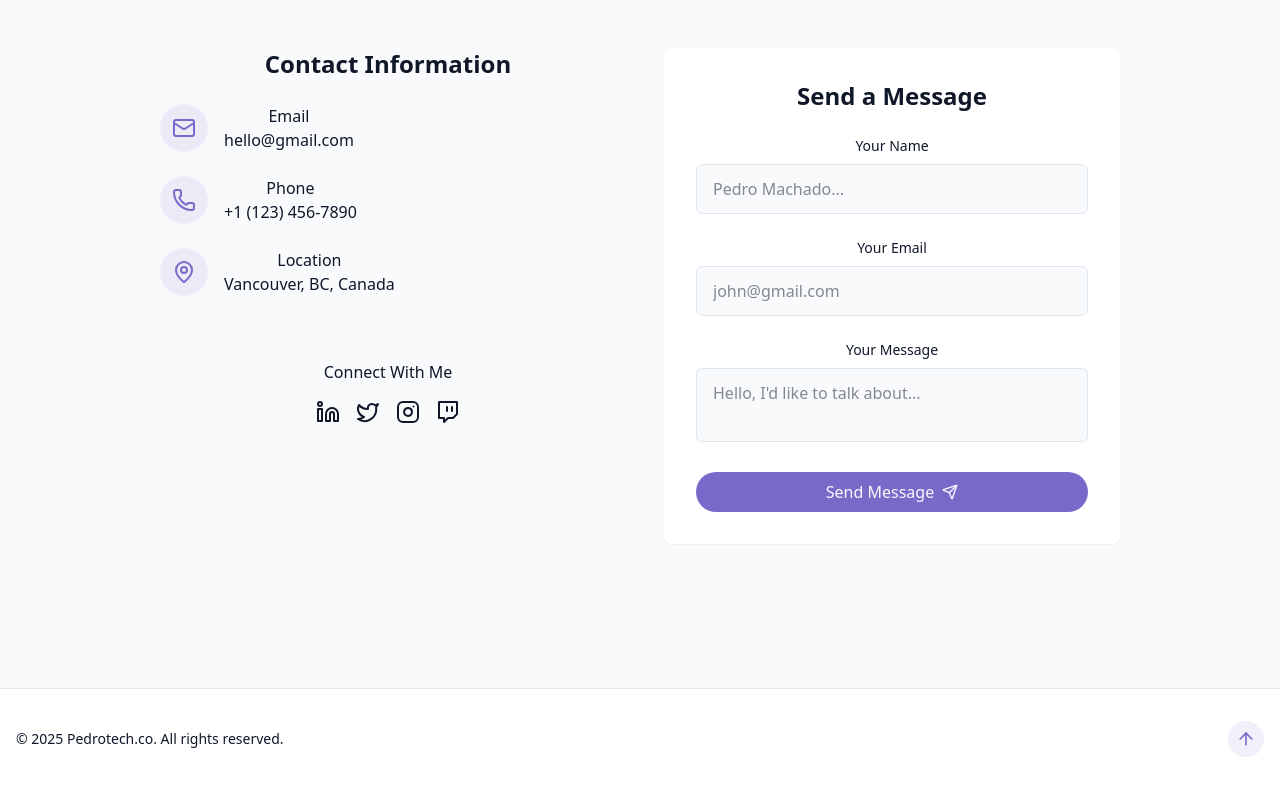
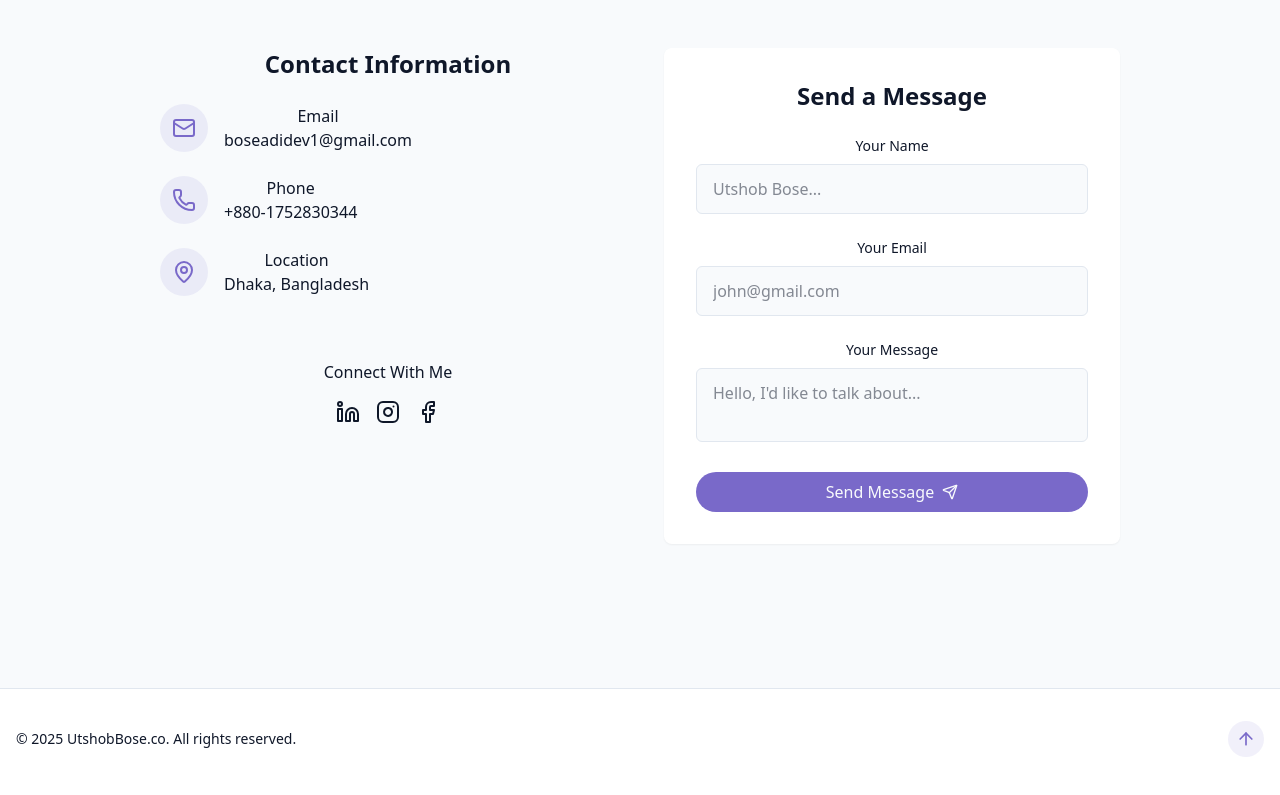
Before and after one commit to utshobbose/BosePortfolio, a React (Vite) app in the folder myPortfolio/: page / in a window 1280 px wide. Shown: the part 3680-4475 px from the top of the page. Built offline with nearby package versions, Linux system fonts and the light colour scheme.

Commit message:
Updated Contacts and Footer

```diff
--- a/myPortfolio/src/components/ContactSection.jsx
+++ b/myPortfolio/src/components/ContactSection.jsx
@@ -5,8 +5,7 @@ import {
   MapPin,
   Phone,
   Send,
-  Twitch,
-  Twitter,
+  Facebook
 } from "lucide-react";
 import { cn } from "@/lib/utils";
 import { useToast } from "@/hooks/use-toast";
@@ -59,7 +58,7 @@ export const ContactSection = () => {
                     href="mailto:hello@gmail.com"
                     className="text-muted-foreground hover:text-primary transition-colors"
                   >
-                    hello@gmail.com
+                    boseadidev1@gmail.com
                   </a>
                 </div>
               </div>
@@ -73,7 +72,7 @@ export const ContactSection = () => {
                     href="tel:+11234567890"
                     className="text-muted-foreground hover:text-primary transition-colors"
                   >
-                    +1 (123) 456-7890
+                    +880-1752830344
                   </a>
                 </div>
               </div>
@@ -84,7 +83,7 @@ export const ContactSection = () => {
                 <div>
                   <h4 className="font-medium"> Location</h4>
                   <a className="text-muted-foreground hover:text-primary transition-colors">
-                    Vancouver, BC, Canada
+                    Dhaka, Bangladesh
                   </a>
                 </div>
               </div>
@@ -96,14 +95,17 @@ export const ContactSection = () => {
                 <a href="#" target="_blank">
                   <Linkedin />
                 </a>
-                <a href="#" target="_blank">
+                {/* <a href="#" target="_blank">
                   <Twitter />
-                </a>
-                <a href="#" target="_blank">
+                </a> */}
+                <a href="https://www.instagram.com/nobodyfromfuture" target="_blank">
                   <Instagram />
                 </a>
-                <a href="#" target="_blank">
+                {/* <a href="#" target="_blank">
                   <Twitch />
+                </a> */}
+                <a href="https://www.facebook.com/utshob.bose" target="_blank">
+                  <Facebook />
                 </a>
               </div>
             </div>
@@ -130,7 +132,7 @@ export const ContactSection = () => {
                   name="name"
                   required
                   className="w-full px-4 py-3 rounded-md border border-input bg-background focus:outline-hidden foucs:ring-2 focus:ring-primary"
-                  placeholder="Pedro Machado..."
+                  placeholder="Utshob Bose..."
                 />
               </div>
 
--- a/myPortfolio/src/components/Footer.jsx
+++ b/myPortfolio/src/components/Footer.jsx
@@ -6,7 +6,7 @@ export const Footer = () => {
       {" "}
       <p className="text-sm text-muted-foreground">
         {" "}
-        &copy; {new Date().getFullYear()} Pedrotech.co. All rights reserved.
+        &copy; {new Date().getFullYear()} UtshobBose.co. All rights reserved.
       </p>
       <a
         href="#hero"
```
